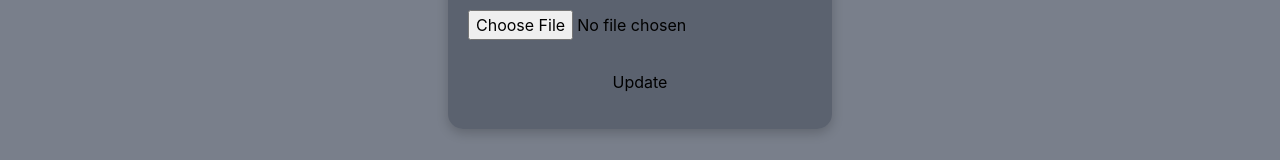
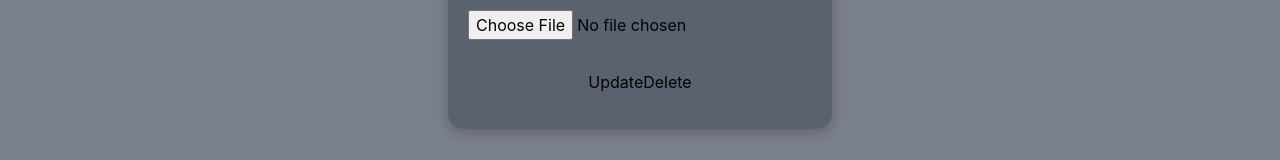
Before and after one commit to AhlinGregor/bigphotoFront, a React (Create React App) app: page /profile in a window 1280 px wide. Shown: the part 443-603 px from the top of the page. Built offline with nearby package versions, Linux system fonts and the light colour scheme.

Commit message:
added a user delete option

```diff
--- a/src/components/profile.js
+++ b/src/components/profile.js
@@ -82,6 +82,23 @@ function Profile(props) {
     }
   }
 
+  const clickDelete = async () => {
+    console.log("Delete button clicked");
+    console.log("state username: ", state.username);
+
+    try {
+      const formData = new FormData();
+      formData.append('username', state.username);
+
+      const res = await api.post('/users/delete', formData);
+      console.log("After delete user");
+      console.log(res);
+    }
+    catch (error) {
+      console.error("error: ", error);
+    }
+  }
+
 
   return(
     <div className='profile-container'>
@@ -117,6 +134,7 @@ function Profile(props) {
         <br></br>
 
         <button onClick={() => clickUpdate()}>Update</button>
+        <button onClick={() => clickDelete()}>Delete</button>
       </div>
     </div>
   );
```
